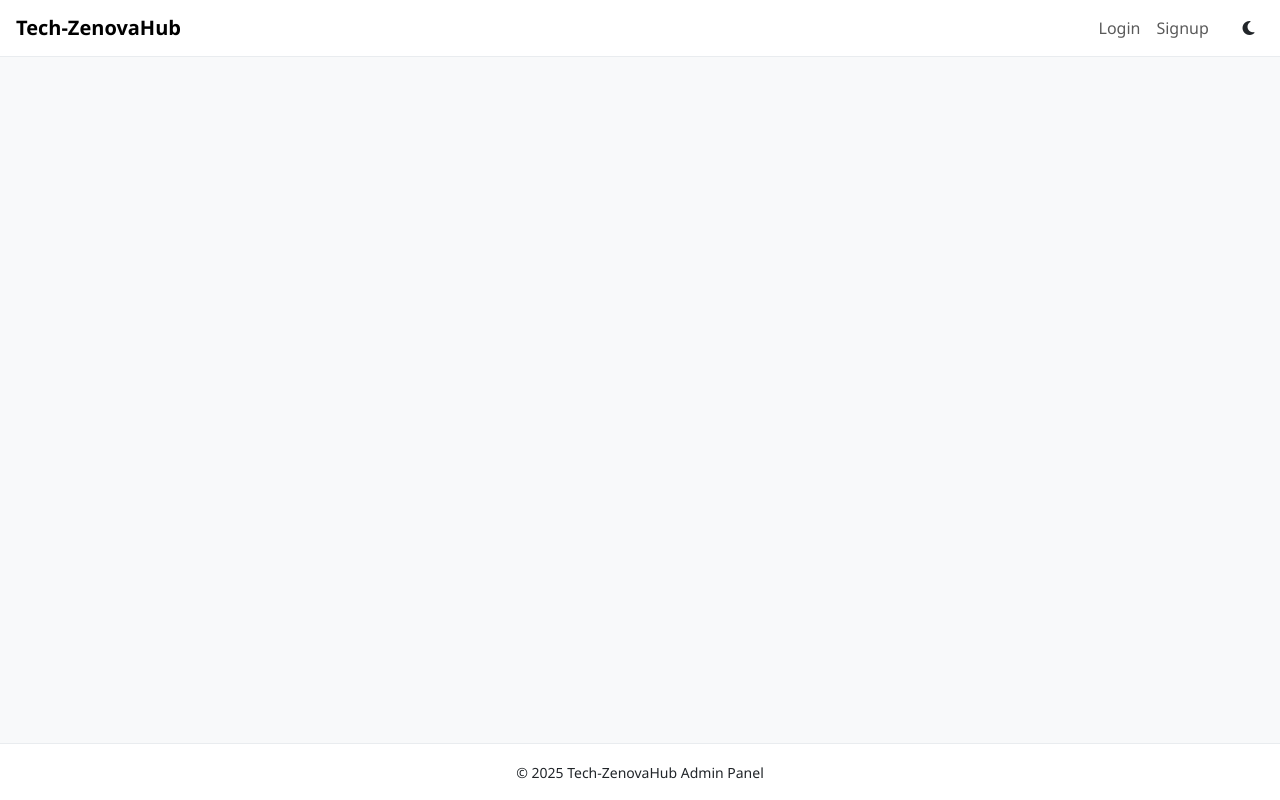
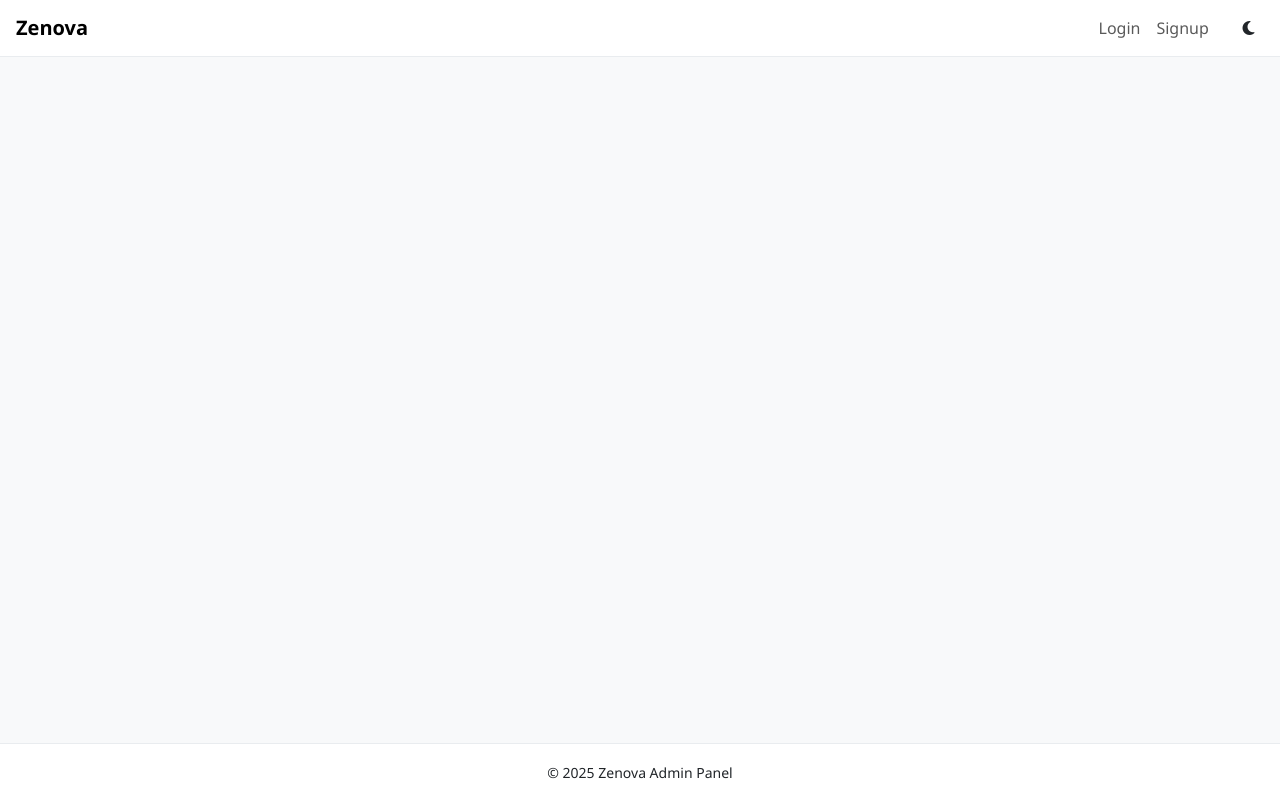
Before and after one commit to developer-badhan/Tech-ZenovaHub, a Django app: template user/templates/admin/admin_base.html in a window 1280 px wide. Run offline with Django 3.2, Linux system fonts and the light colour scheme; the template is opened without the code that fills it, so the values that code supplies are empty; some libraries are stand-ins or nearby versions.

Commit message:
chaging name in admin panel

```diff
--- a/user/templates/admin/admin_base.html
+++ b/user/templates/admin/admin_base.html
@@ -28,7 +28,7 @@
 <div class="admin-wrapper d-flex flex-column min-vh-100">
     <!-- Navbar -->
     <nav class="navbar navbar-expand-lg px-3 sticky-top">
-        <a class="navbar-brand fw-bold" href="{% url 'admin_dashboard' %}">Tech-ZenovaHub</a>
+        <a class="navbar-brand fw-bold" href="{% url 'admin_dashboard' %}">Zenova</a>
         <button class="navbar-toggler" type="button" data-bs-toggle="collapse" data-bs-target="#adminNavbar" aria-controls="adminNavbar" aria-expanded="false" aria-label="Toggle navigation">
             <span class="navbar-toggler-icon"></span>
         </button>
@@ -49,7 +49,7 @@
 
     <!-- Footer -->
     <footer>
-        <small>&copy; 2025 Tech-ZenovaHub Admin Panel</small>
+        <small>&copy; 2025 Zenova Admin Panel</small>
     </footer>
 
 </div>
--- a/user/templates/admin/admin_dashboard.html
+++ b/user/templates/admin/admin_dashboard.html
@@ -88,7 +88,7 @@
         <nav class="navbar navbar-expand-lg px-3">
             <div class="d-flex align-items-center gap-2">
                 <i id="menuToggle" class="fas fa-bars menu-toggle"></i>
-                <a class="navbar-brand fw-bold" href="{% url 'admin_dashboard' %}">Tech-ZenovaHub</a>
+                <a class="navbar-brand fw-bold" href="{% url 'admin_dashboard' %}">Zenova</a>
             </div>
             <div class="ms-auto d-flex align-items-center gap-3">
                 <i id="themeToggle" class="fas fa-moon theme-toggle fs-5"></i>
```
Also changed, not shown: static/images/shop.png.
